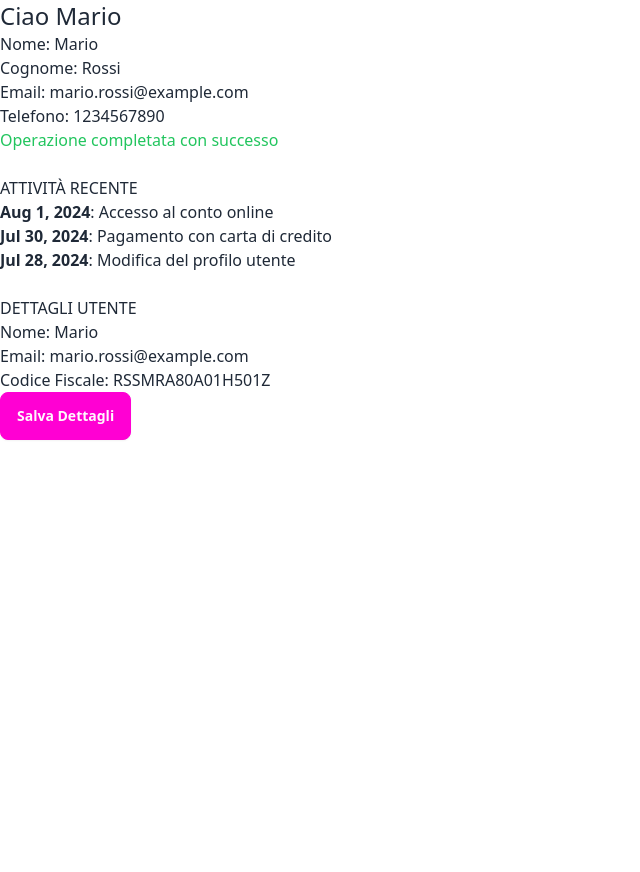
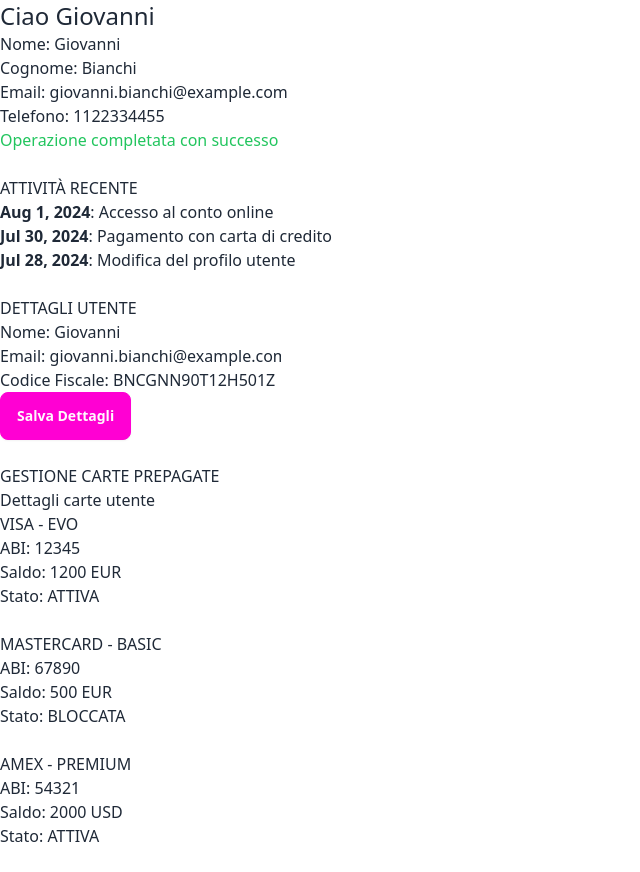
Before and after one commit to leepaolo/inbank-learning-path, an Angular app: page / in a window 1280 px wide. Shown: the whole page, without its empty margins (0-640 px from the left). Before the commit the page ends 800 px from the top, so only its background shows below. Built offline with nearby package versions, Linux system fonts and the light colour scheme.

Commit message:
IBK - Feat(CARDS): Added prepaid cards json | interface | component | service | render the list of cards
IBK - Feat(CARDS): Added prepaid cards json | interface | component | service | render the list of cards

```diff
--- /dev/null
+++ b/public/mocks/prepaid-cards.json
@@ -0,0 +1,43 @@
+{
+  "abilitazione3DSecure": true,
+  "esito": 1,
+  "mappaCartePrepagate": {
+    "carta1": {
+      "idCard": "card-12345",
+      "abi": "12345",
+      "abilitataDisposizioniWeb": true,
+      "circuito": "VISA",
+      "saldoDisponibile": {
+        "importo": 1200.0,
+        "divisa": "EUR"
+      },
+      "statoCartaPrepagata": "ATTIVA",
+      "tipo": "EVO"
+    },
+    "carta2": {
+      "idCard": "card-67890",
+      "abi": "67890",
+      "abilitataDisposizioniWeb": false,
+      "circuito": "MASTERCARD",
+      "saldoDisponibile": {
+        "importo": 500.0,
+        "divisa": "EUR"
+      },
+      "statoCartaPrepagata": "BLOCCATA",
+      "tipo": "BASIC"
+    },
+    "carta3": {
+      "idCard": "card-54321",
+      "abi": "54321",
+      "abilitataDisposizioniWeb": true,
+      "circuito": "AMEX",
+      "saldoDisponibile": {
+        "importo": 2000.0,
+        "divisa": "USD"
+      },
+      "statoCartaPrepagata": "ATTIVA",
+      "tipo": "PREMIUM"
+    }
+  },
+  "utenteSecondario": false
+}
--- a/public/mocks/user-profile-response.json
+++ b/public/mocks/user-profile-response.json
@@ -1,6 +1,7 @@
 {
   "esito": 1,
-  "profiloUtente": {
+  "profiloUtente": [
+    {
       "id": "12345",
       "nome": "Mario",
       "cognome": "Rossi",
@@ -15,6 +16,37 @@
       "dataNascita": "1980-01-01",
       "codiceFiscale": "RSSMRA80A01H501Z"
     },
+    {
+      "id": "67890",
+      "nome": "Luigi",
+      "cognome": "Verdi",
+      "email": "luigi.verdi@example.com",
+      "telefono": "0987654321",
+      "indirizzo": {
+        "via": "Via Firenze, 10",
+        "città": "Roma",
+        "CAP": "00100",
+        "paese": "Italia"
+      },
+      "dataNascita": "1975-05-05",
+      "codiceFiscale": "VRDLGI75E05H501Z"
+    },
+    {
+      "id": "54321",
+      "nome": "Giovanni",
+      "cognome": "Bianchi",
+      "email": "giovanni.bianchi@example.com",
+      "telefono": "1122334455",
+      "indirizzo": {
+        "via": "Via Napoli, 20",
+        "città": "Torino",
+        "CAP": "10100",
+        "paese": "Italia"
+      },
+      "dataNascita": "1990-12-12",
+      "codiceFiscale": "BNCGNN90T12H501Z"
+    }
+  ],
   "messageList": [
     {
       "code": 0,
--- a/src/app/app.component.ts
+++ b/src/app/app.component.ts
@@ -6,20 +6,29 @@
 import { API_BASE_URL, environment } from '../../api-config';
 import { UserProfileDataService } from './components/user-profile-management/services/user-profile-data.service';
 import { RecentActivityComponent } from './components/recent-activity/recent-activity.component';
+import PrepaidCardListComponent from './components/cards/prepaid-card-list/prepaid-card-list.component';
+import { PrepaidCardsService } from './components/cards/services/prepaid-cards.service';
 
 @Component({
   selector: 'lee-root',
   standalone: true,
-  imports: [RouterOutlet, UserProfileComponent, RecentActivityComponent],
+  imports: [
+    RouterOutlet,
+    UserProfileComponent,
+    RecentActivityComponent,
+    PrepaidCardListComponent,
+  ],
   providers: [
     { provide: API_BASE_URL, useValue: environment.apiBaseUrl },
     UserProfileDataService,
+    PrepaidCardsService,
   ],
   template: `
     <lee-user-profile>
       <lee-recent-activity></lee-recent-activity>
       <router-outlet></router-outlet>
     </lee-user-profile>
+    <lee-prepaid-card-list></lee-prepaid-card-list>
   `,
 })
 export class AppComponent {}
--- /dev/null
+++ b/src/app/components/cards/prepaid-card-list/prepaid-card-list.component.ts
@@ -0,0 +1,49 @@
+import { CommonModule } from '@angular/common';
+import { Component, OnInit } from '@angular/core';
+import { PrepaidCardsService } from '../services/prepaid-cards.service';
+import { UserProfileDataService } from '../../user-profile-management/services/user-profile-data.service';
+import { UppercasePipe } from '../../../shared/pipes/uppercase.pipe';
+import {
+  IPrepaidCard,
+  IPrepaidCardsResponse,
+} from '../model/prepaid-card.interface';
+
+@Component({
+  selector: 'lee-prepaid-card-list',
+  standalone: true,
+  imports: [CommonModule, UppercasePipe],
+  template: `
+    <div>
+      <br />
+      <h1>{{ cardPageTitle | uppercase }}</h1>
+      <div></div>
+      <h3>{{ cardDetails }}</h3>
+      <div *ngFor="let card of prepaidCards">
+        <h3>{{ card.circuito }} - {{ card.tipo }}</h3>
+        <p>ABI: {{ card.abi }}</p>
+        <p *ngIf="card.saldoDisponibile">
+          Saldo: {{ card.saldoDisponibile.importo }}
+          {{ card.saldoDisponibile.divisa }}
+        </p>
+        <p>Stato: {{ card.statoCartaPrepagata }}</p>
+        <br />
+      </div>
+    </div>
+  `,
+})
+export default class PrepaidCardListComponent implements OnInit {
+  cardPageTitle = 'Gestione carte prepagate';
+  cardDetails = 'Dettagli carte utente';
+  prepaidCards: IPrepaidCard[] = [];
+
+  constructor(
+    private prepaidCardService: PrepaidCardsService,
+    private userProfileService: UserProfileDataService
+  ) {}
+
+  ngOnInit(): void {
+    this.prepaidCardService.loadPrepaidCards().subscribe((data: any) => {
+      this.prepaidCards = Object.values(data.mappaCartePrepagate);
+    });
+  }
+}
--- /dev/null
+++ b/src/app/components/cards/services/prepaid-cards.service.ts
@@ -0,0 +1,22 @@
+import { Inject, Injectable } from '@angular/core';
+import { API_BASE_URL } from '../../../../../api-config';
+import { HttpClient } from '@angular/common/http';
+import { Observable } from 'rxjs';
+import { IPrepaidCard } from '../model/prepaid-card.interface';
+
+@Injectable({
+  providedIn: 'root',
+})
+export class PrepaidCardsService {
+  private USER_API = 'mocks/prepaid-cards.json';
+
+  constructor(
+    @Inject(API_BASE_URL) private baseUrl: string,
+    private http: HttpClient
+  ) {}
+
+  loadPrepaidCards(): Observable<IPrepaidCard> {
+    const url = ` ${this.baseUrl}/${this.USER_API}`;
+    return this.http.get<IPrepaidCard>(url);
+  }
+}
--- a/src/app/components/user-profile-management/model/user-profile.interface.ts
+++ b/src/app/components/user-profile-management/model/user-profile.interface.ts
@@ -30,6 +30,6 @@
 // Interface per la risposta complessiva
 export interface IUserProfileResponse {
   esito: number;
-  profiloUtente: IProfiloUtente;
+  profiloUtente: IProfiloUtente[];
   messageList: IMessage[];
 }
--- a/src/app/components/user-profile-management/user-profile/user-profile.component.ts
+++ b/src/app/components/user-profile-management/user-profile/user-profile.component.ts
@@ -64,15 +64,25 @@
   userDetailComponent!: UserProfileDetailsComponent;
   @ContentChild('customContent') extraContent!: ElementRef;
 
-  constructor(private userProfileDataService: UserProfileDataService) {}
+  constructor(private userProfileService: UserProfileDataService) {}
 
   ngOnInit(): void {
-    this.userProfileDataService.loadUserProfile().subscribe({
+    this.userProfileService.loadUserProfile().subscribe({
       next: (data: IUserProfileResponse) => {
-        this.profiloUtente = data.profiloUtente;
-        this.esito = data.esito;
-        this.messageList = data.messageList;
-        console.log('Profilo utente caricato con successo', this.profiloUtente);
+        const profiloTrovato = data.profiloUtente.find(
+          (profilo: any) => profilo.id === '54321'
+        );
+        if (profiloTrovato) {
+          this.profiloUtente = profiloTrovato;
+          this.esito = data.esito;
+          this.messageList = data.messageList;
+          console.log(
+            'Profilo utente caricato con successo',
+            this.profiloUtente
+          );
+        } else {
+          console.error('Profilo utente non trovato');
+        }
       },
       error: (error: any) => {
         console.error('Errore nel caricamento del profilo utente', error);
```
Also changed, not shown: src/app/components/cards/model/prepaid-card.interface.ts (added, +21 -0 lines). Lines whose indentation alone changed are shown as unchanged.
